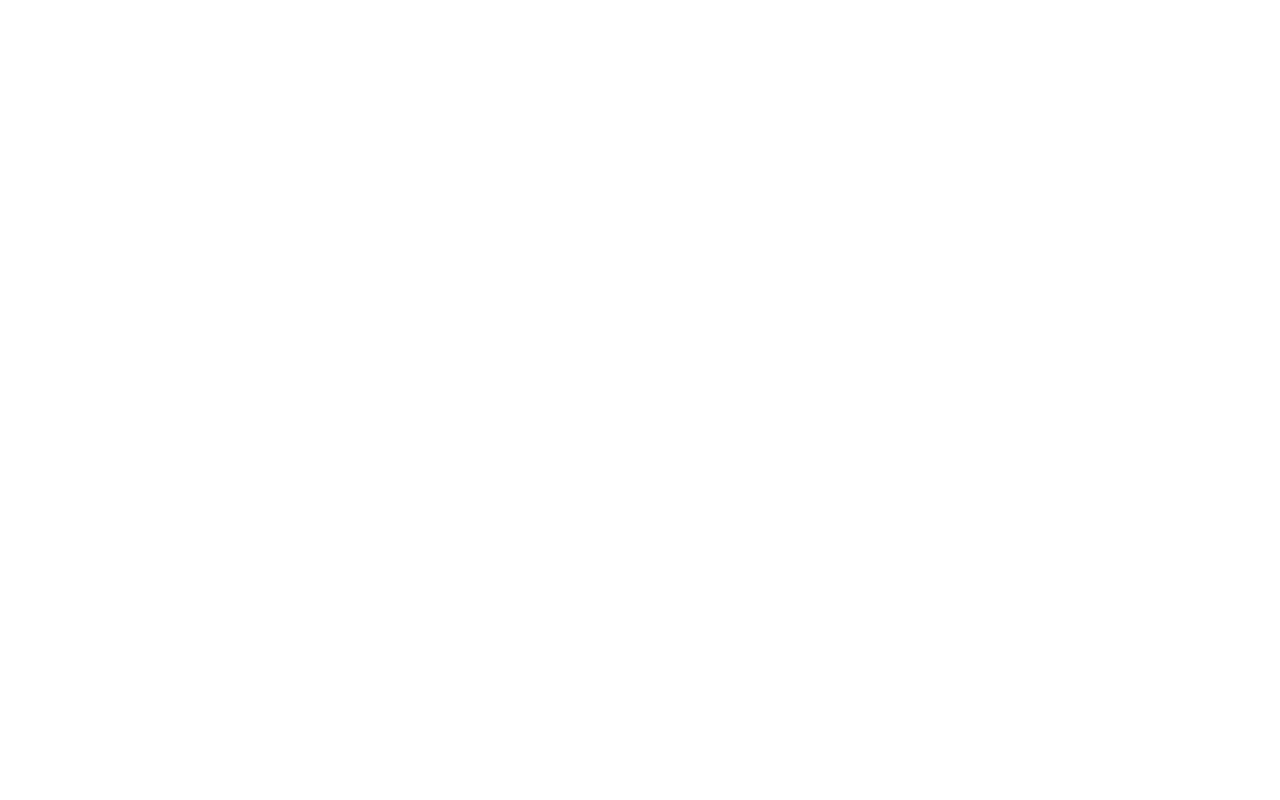
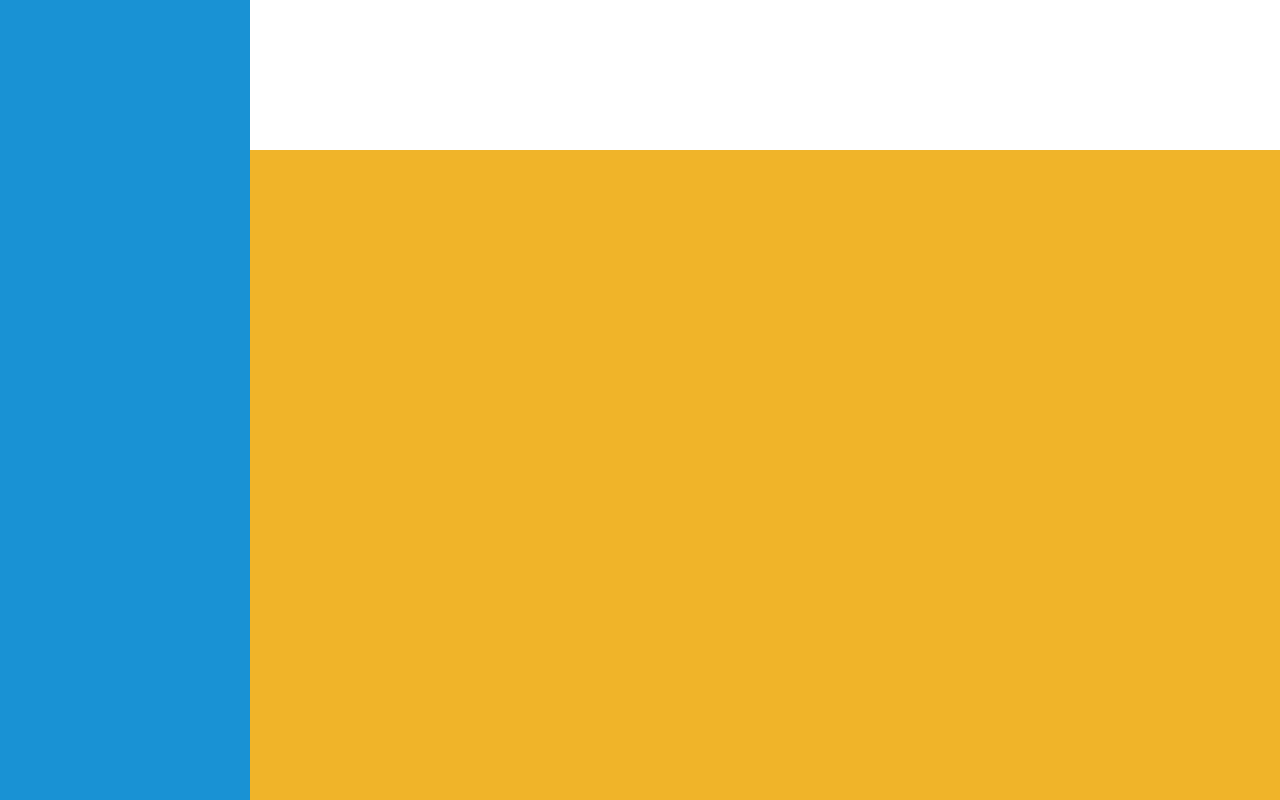
Before and after one commit to andrebarros7201/admin-dashboard, a plain HTML site: page index.html in a window 1280 px wide. Drawn offline with Linux system fonts and the light colour scheme.

Commit message:
basic page layout

```diff
--- a/index.html
+++ b/index.html
@@ -7,6 +7,10 @@
     <title>Admin Dashboard</title>
 </head>
 <body>
-
+    <div class="container">
+        <div class="header"></div>
+        <div class="sidebar"></div>
+        <div class="main-content"></div>
+    </div>
 </body>
 </html>
--- a/style.css
+++ b/style.css
@@ -0,0 +1,35 @@
+*{
+    margin: 0;
+    padding: 0;
+}
+
+:root{
+    --admin-blue: #1992d4;
+    --grey-background: #e2e8f0;
+    --yellow-detail: #f0b429;
+}
+
+.container{
+    height: 100vh;
+    width: 100vw;
+    display: grid;
+    grid-template-columns: 250px 6fr;
+    grid-template-rows: 150px 5fr;
+}
+
+.header{
+    grid-column: 2 / 3;
+    grid-row: 1 / 2;
+}
+
+.sidebar{
+    grid-column: 1 / 2;
+    grid-row: 1 / 3;
+    background-color: var(--admin-blue);
+}
+
+.main-content{
+    grid-column: 2 / 3;
+    grid-row: 2 / 3;
+    background-color: var(--yellow-detail);
+}
```
